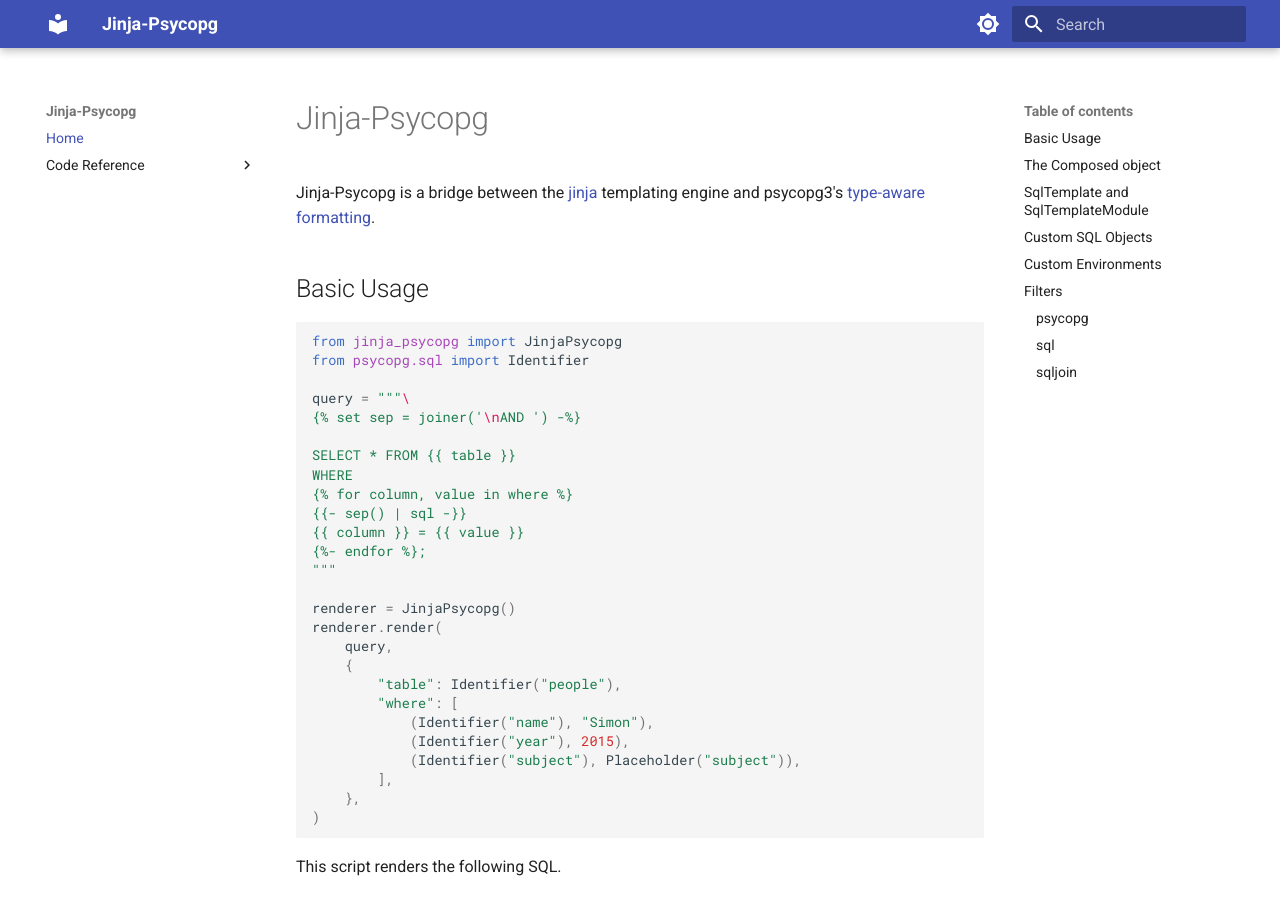
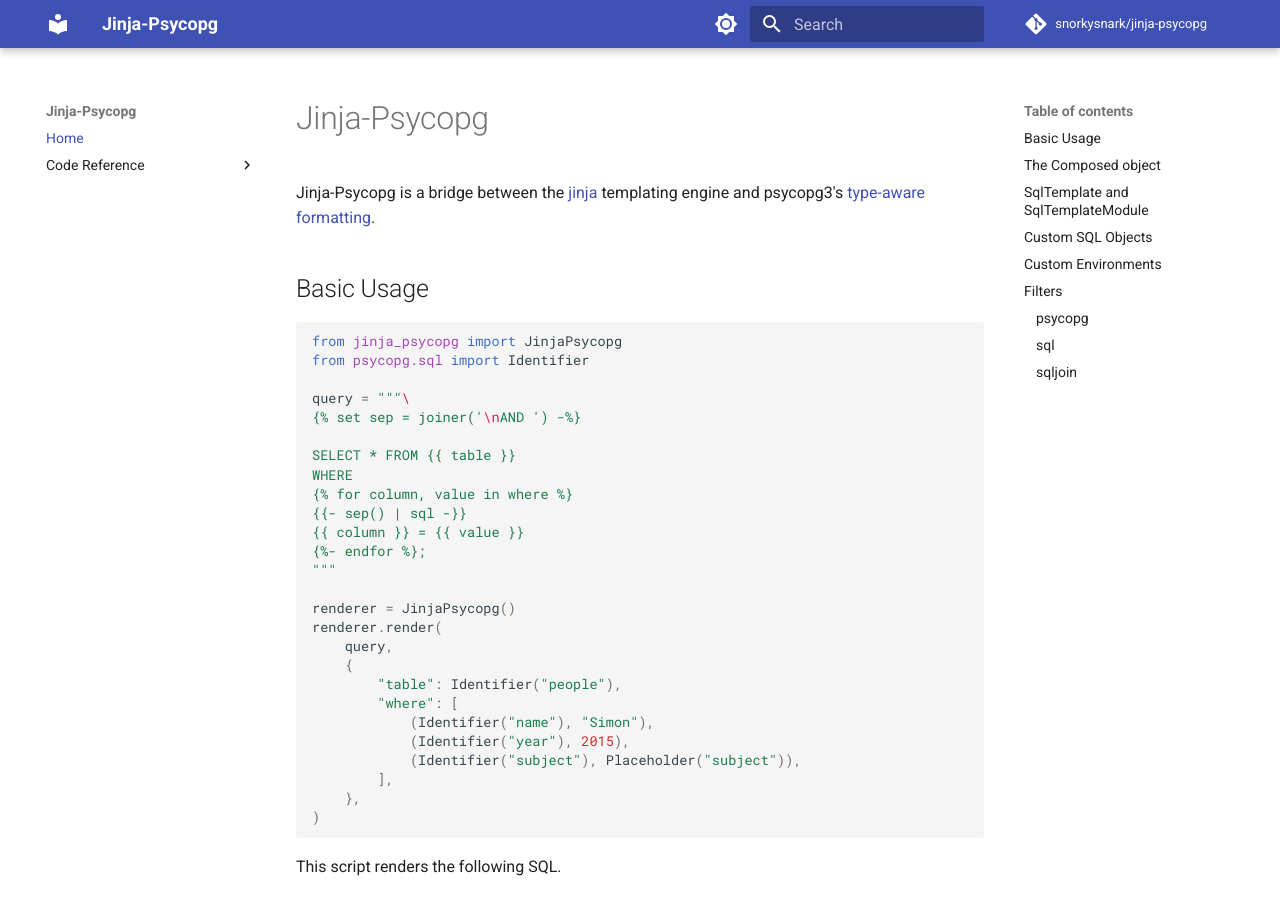
Before and after one commit to snorkysnark/jinja-psycopg, an MkDocs documentation site: the page built from docs/index.md, in a window 1280 px wide and 900 px high. Built offline with MkDocs 1.6.1 and Material for MkDocs 9.7.7, drawn with Linux system fonts in a browser that asks for light colours; comment, search, counter and statistics services are not loaded.

Commit message:
add repo name to the docs

```diff
--- a/mkdocs.yml
+++ b/mkdocs.yml
@@ -42,6 +42,9 @@
   - Home: index.md
   - Code Reference: reference/
 
+repo_url: https://github.com/snorkysnark/jinja-psycopg
+repo_name: snorkysnark/jinja-psycopg
+
 markdown_extensions:
   - pymdownx.highlight:
       anchor_linenums: true
```
